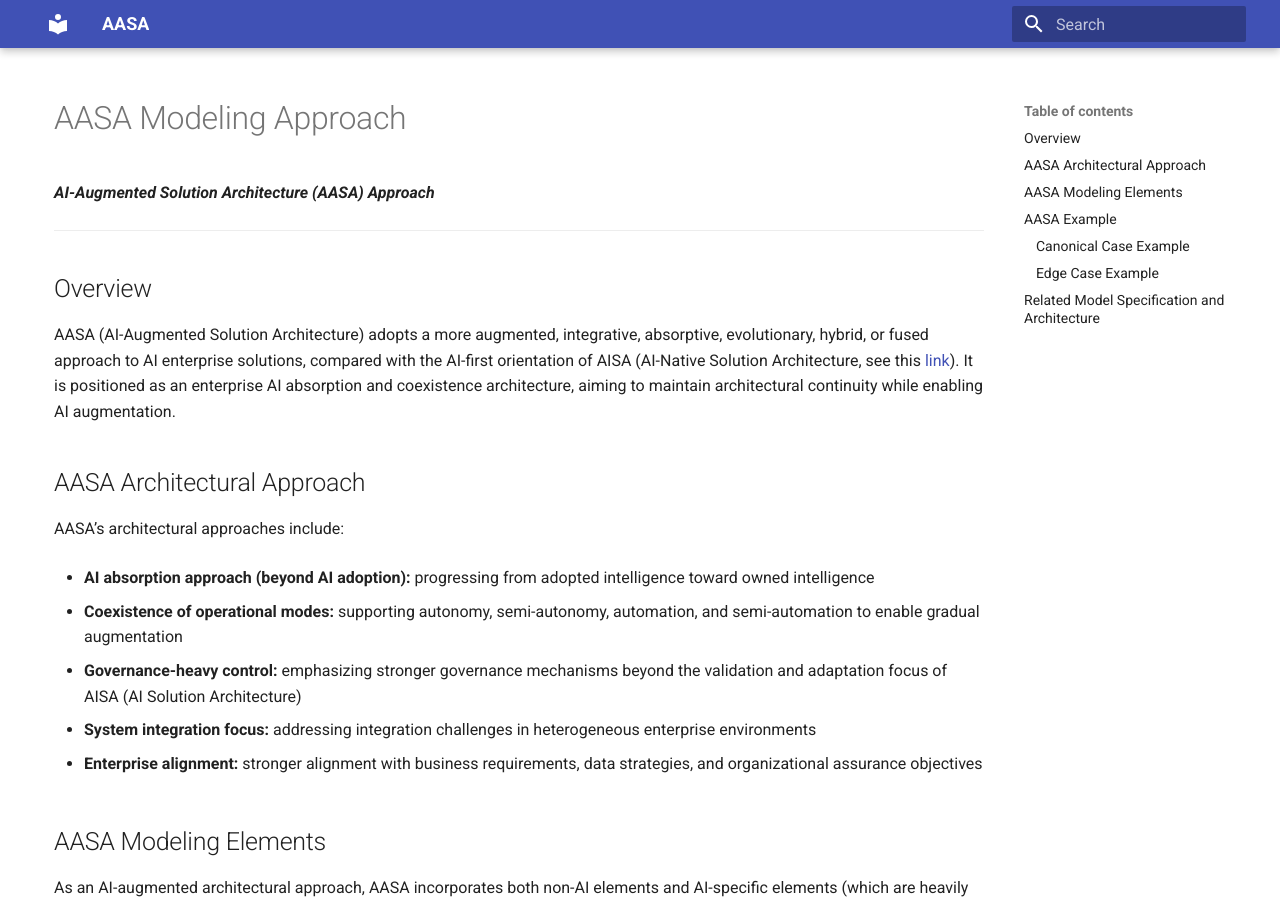
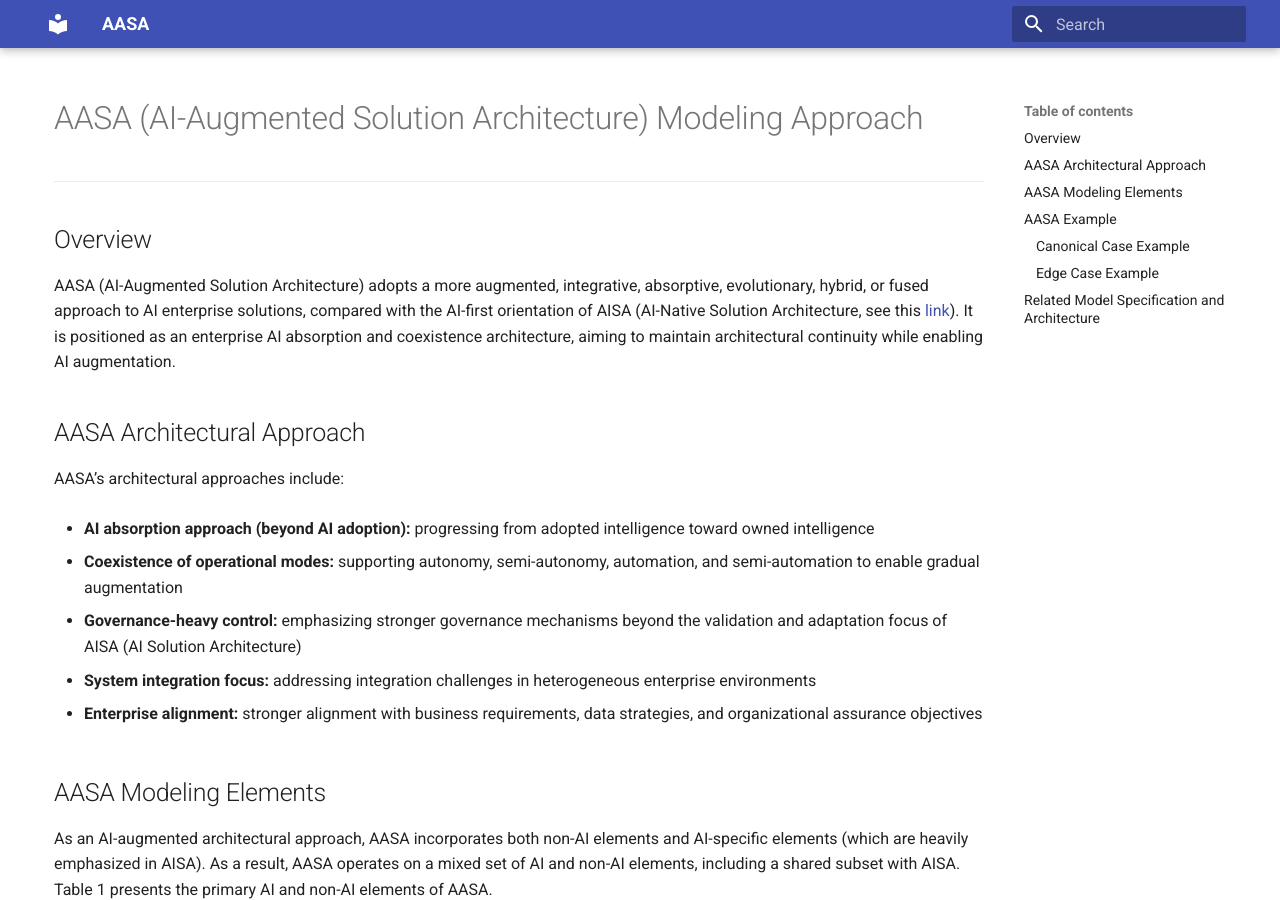
Before and after one commit to seniorgu/aasa, an MkDocs documentation site: the page built from docs/aasa-specification.md, in a window 1280 px wide and 900 px high. Built offline with MkDocs 1.6.1 and Material for MkDocs 9.7.7, drawn with Linux system fonts in a browser that asks for light colours.

Commit message:
Update aasa-specification.md

```diff
--- a/docs/aasa-specification.md
+++ b/docs/aasa-specification.md
@@ -1,6 +1,4 @@
-# AASA Modeling Approach
-
-***AI-Augmented Solution Architecture (AASA) Approach***
+# AASA (AI-Augmented Solution Architecture) Modeling Approach
 
 ---
 
```
